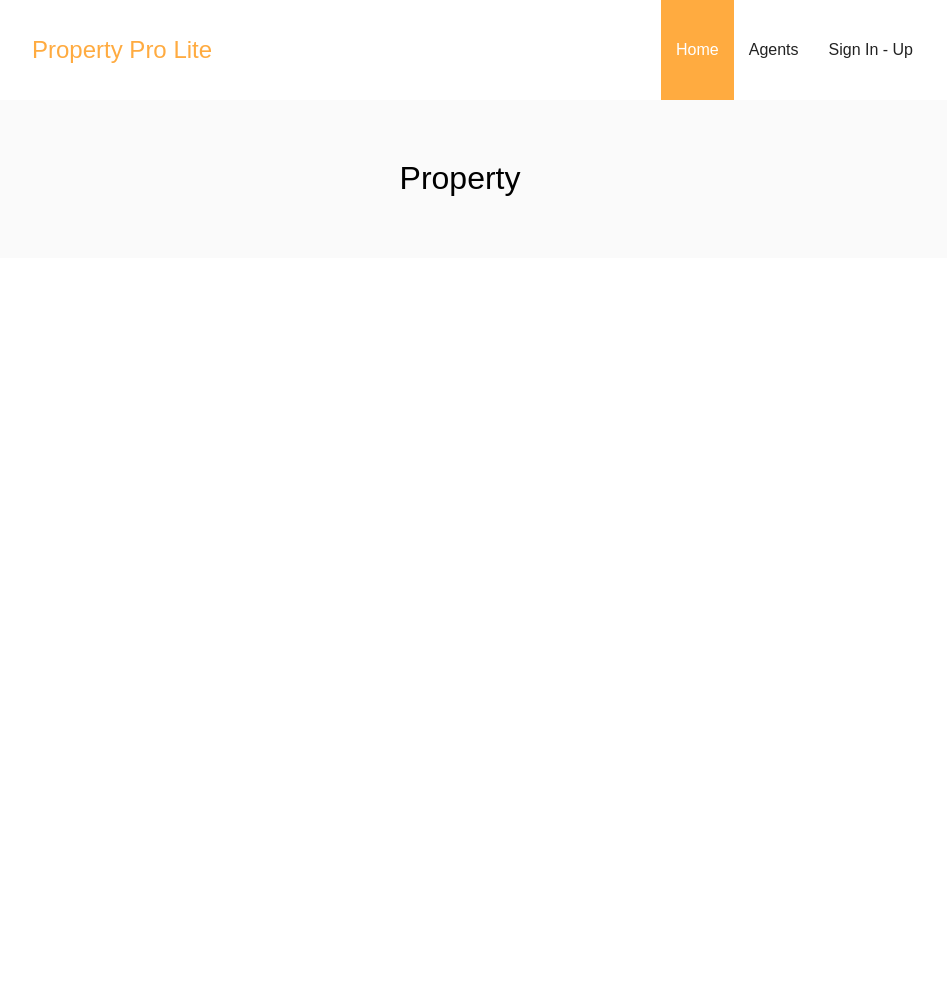
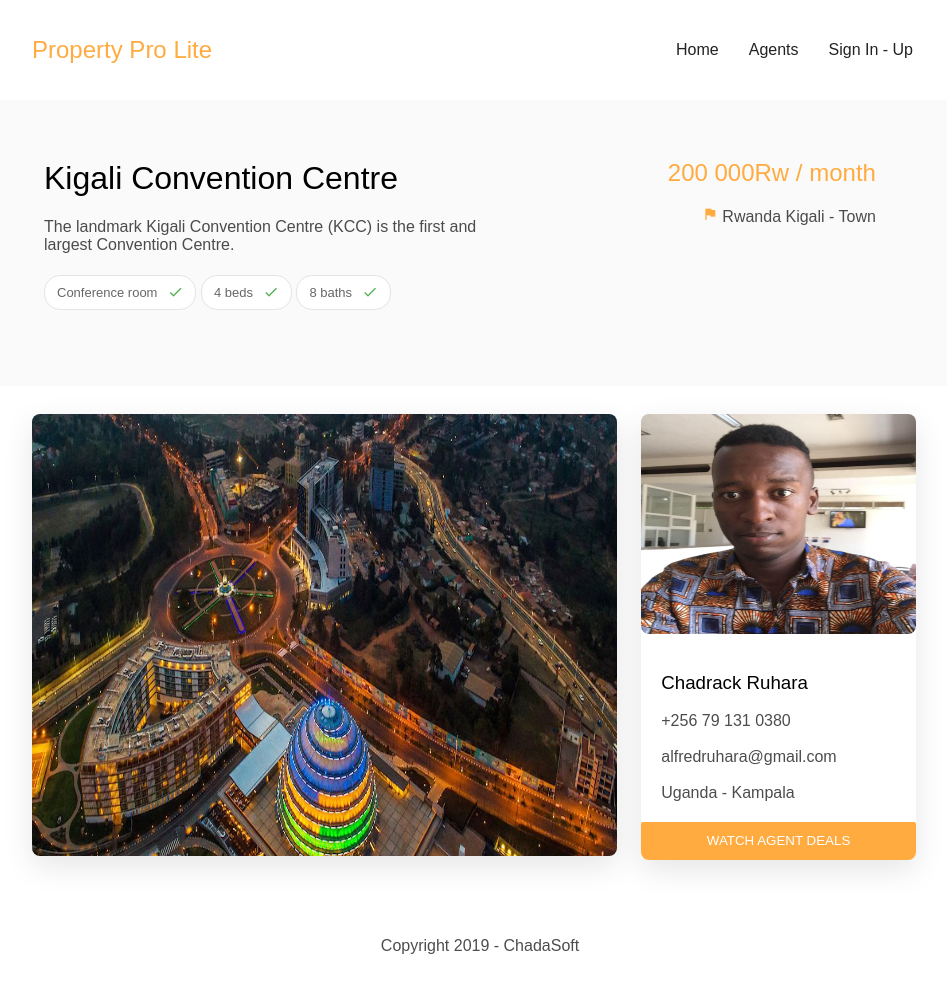
Before and after one commit to alfredruhara/property-pro-lite, a plain HTML site: page UI/html/property.html in a window 1280 px wide. Shown: the whole page, without its empty margins (160-1107 px from the left). Before the commit the page ends 800 px from the top, so only its background shows below. Drawn offline with Linux system fonts and the light colour scheme.

Commit message:
Update property page and style

```diff
--- a/UI/css/style.css
+++ b/UI/css/style.css
@@ -307,15 +307,21 @@
 * 14 june 2019
 */
 
-.slider {
+.slider:not {
     position: relative;
     height: 600px;
     width: 100%;
 }
-    .slider .banners {
+    .slider .banners:not(.restrict-to-match) {
         margin: 0;
         height: 600px;
     }
+
+    .slider .restrict-to-match{
+        margin: 0;
+        height: 465px;
+    }
+
     .slider .banners li {
         position: absolute;
         top: 0;
@@ -342,6 +348,18 @@
             border-radius: 8px;
 
         }
+
+        .slider .banners li .pro-details {
+            background-color: rgba(255, 255, 255, 0.6) ;
+            color : #222 ;
+            position: absolute;
+            bottom: 14%;
+            left: 15%;
+            width: 33%;
+            border-radius: 8px;
+
+        }
+
             .slider .banners li .details h5 {
                 color: #222;
             }
@@ -394,6 +412,7 @@
     transition: box-shadow .25s;
     border-radius: 8px;
     box-shadow: 0px 10px 30px 0px rgba(0, 0, 0, 0.1);
+
 
 }
 
--- a/UI/html/property.html
+++ b/UI/html/property.html
@@ -15,7 +15,7 @@
                 <div class="nav-wrapper ">
                     <a href="#" class="logo fg-primary">Property Pro Lite</a>
                     <ul class="right hide-on-med-sma">
-                        <li  class="active"><a href="../index.html">Home</a></li>
+                        <li><a href="../index.html">Home</a></li>
                         <li><a href="agents.html">Agents</a></li>
                         <li><a href="signin.html">  Sign In - Up </a></li>
                     </ul>
@@ -25,18 +25,85 @@
     </div>
 
     <div class="row">
-            <div class="col s12  bg-white-delay " >
-                <div class="container center-align">
-                        <div class="let fg-" style="padding-left: 0em" >
-                                <h1> Property</h1>
+        <div class=" bg-white-delay" >
+            <div class="container">
+                    <div class="let fg-" style="padding-left: 0em" >
+                         <div class="row">
+                                <div class="col s7">
+                                        <h1> Kigali Convention Centre</h1>
+                                         <span class="fg-unfocus"> The landmark Kigali Convention Centre (KCC) is the first and largest Convention Centre.</span>
+                                         <p>
+                                                <div class="tag"> <i class="material-icons fg-green">done</i>  Conference room </div>
+                                                <div class="tag"> <i class="material-icons fg-green">done</i>  4 beds </div>
+                                                <div class="tag"> <i class="material-icons fg-green">done</i>  8 baths </div>
+                                            </p>
+                                  </div>
+                                  <div class="col s5 right-align">
+                                        <h2 class="fg-primary"> 200 000Rw / month</h2>
+                                        <p class="fg-unfocus">
+                                        <i class="material-icons fg-primary" style="font-size: 16px;">flag</i> Rwanda Kigali - Town
+                                        </p>
+                                  </div>
                          </div>
-                </div>
+                     </div>
             </div>
+        </div>
     </div>
 
-    <!-- Sign Up -->
     <div class="container">
+        <div class="row">
 
+                <div class="col s8" style="padding-left:0em;">
+                        <div class="card ">
+
+                            <div class="slider" style="height:442px">
+                                    <ul class="banners">
+                                        <li>
+                                            <img src="../assets/img/rwanda_highlights.jpg">
+                                        </li>
+                                    </ul>
+                                </div>
+                        </div>
+                    </div>
+
+                    <div class="col s4" >
+                            <div class="card not-apply-height ">
+                                    <div class="card-header agent-img-height">
+                                        <img src="../assets/avatar/chada.jpg">
+                                    </div>
+
+                                    <div class="card-body not-apply-height">
+                                        <h3>Chadrack Ruhara</h3>
+
+                                        <p class="fg-unfocus">+256 79 131 0380</p> <br/>
+                                        <p class="fg-unfocus">alfredruhara@gmail.com</p> <br/>
+                                        <p class="fg-unfocus">Uganda - Kampala </p>
+
+                                    </div>
+
+                                    <div class="card-footer" style="padding: 0em;" >
+                                         <button class="btn bg-primary fg-white right" style="width: 100%"> Watch Agent deals </button>
+                                    </div>
+                            </div>
+                    </div>
+
+        </div>
     </div>
+
+     <!-- Footer -->
+     <div class="">
+            <nav class="bg-white">
+                <div class="container">
+                    <div class="nav-wrapper ">
+                         <div class="row">
+                             <div class="col s12 center-align">
+                                    <span class="fg-unfocus">Copyright 2019 - ChadaSoft</span>
+                             </div>
+                         </div>
+                      </div>
+                </div>
+              </nav>
+    </div>
+
 </body>
 </html>
```
Also changed, not shown: UI/index.html (+8 -6 lines).
